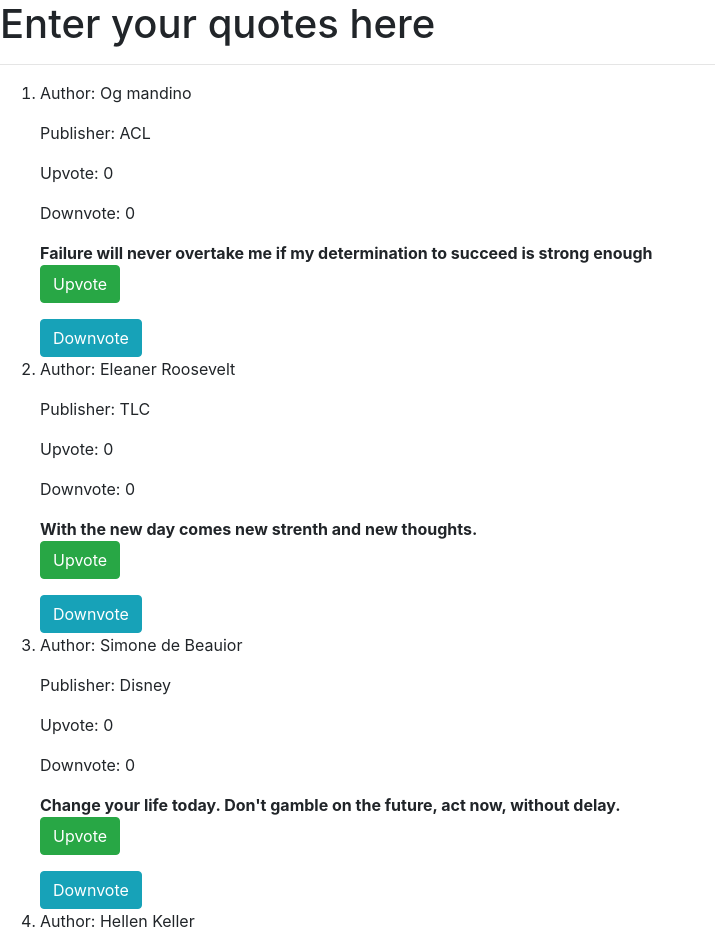
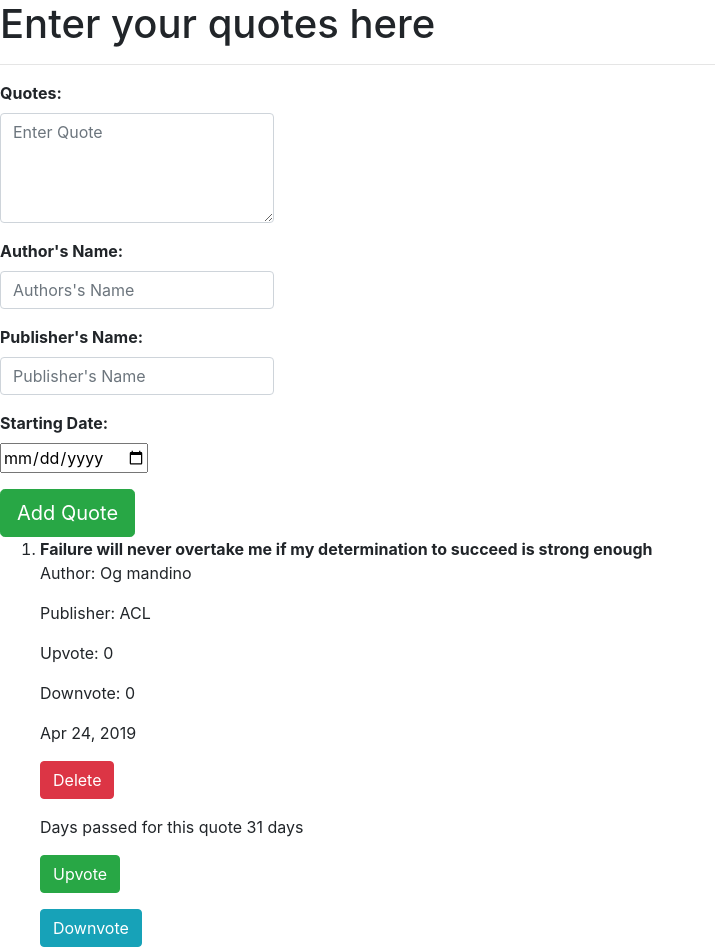
Before and after one commit to jackiegatwiri/Quotes-App, an Angular app: page / in a window 1280 px wide. Shown: the top 950 px of the page, without its empty margins (0-715 px from the left). Built offline with nearby package versions, Linux system fonts and the light colour scheme.

Commit message:
add form

```diff
--- /dev/null
+++ b/src/app/date-count.pipe.ts
@@ -0,0 +1,23 @@
+import { Pipe, PipeTransform } from '@angular/core';
+
+@Pipe({
+  name: 'dateCount'
+})
+export class DateCountPipe implements PipeTransform {
+
+  transform(value: any, args?: any): any {
+    let today:Date = new Date();
+    let todayWithNoTime:any = new Date(today.getFullYear(),today.getMonth(),today.getDate())
+    var dateDifference =Math.abs(value-todayWithNoTime )
+    const secondsInADay= 86400;
+    var dateDifferenceSeconds=dateDifference*0.001;
+    var dateCounter = dateDifferenceSeconds/secondsInADay;
+    if (dateCounter >= 1 && value > todayWithNoTime){
+      return dateCounter;
+  }
+  else{
+    return 0;
+
+  }
+}
+}
--- /dev/null
+++ b/src/app/quote-form/quote-form.component.html
@@ -0,0 +1,40 @@
+<div class="container-fluid">
+    <div class="row">
+        <form (ngSubmit)='submitQuote()' #quoteForm='ngForm'>
+            <div class="form-group">
+
+                <label for="description"><strong>Quotes: </strong></label>
+                <textarea class="form-control" id="description" rows="4" placeholder="Enter Quote" [(ngModel)]="newQuote.description" name="description" #description="ngModel" required></textarea>
+                <div [hidden]="description.valid || description.pristine" class="alert alert-danger">
+                    <p> Quote is Required</p>
+
+            </div>
+        </div>
+            <div class="form-group">
+
+                <label for="author"><strong>Author's Name: </strong></label>
+                <input type="text" class="form-control" id="author" placeholder="Authors's Name" [(ngModel)]="newQuote.author" name="author" #author="ngModel" required>
+                <div [hidden]="author.valid || author.pristine" class="alert alert-danger">
+                    <p> Author's Name is Required</p>
+            </div>
+        </div>
+            <div class="form-group">
+
+                <label for="publisher"><strong>Publisher's Name: </strong></label>
+                <input type="text" class="form-control" id="publisher" placeholder="Publisher's Name" [(ngModel)]="newQuote.publisher" name="publisher" #publisher="ngModel" required>
+                <div [hidden]="publisher.valid || publisher.pristine" class="alert alert-danger">
+                    <p> Publisher's Name is Required</p>
+            </div>
+        </div>
+            <div class="form-group">
+
+                <label for="start"><strong>Starting Date: </strong></label> <br>
+                <input type='date' id="start" [(ngModel)]="newQuote.startDate" name="startDate" #startDate="ngModel" required >
+                <div [hidden]="startDate.valid || startDate.pristine" class="alert alert-danger">
+                    <p>Start date is Required</p>
+                </div>
+            </div>
+            <button type="Submit" class="btn btn-success btn-lg">Add Quote</button>
+        </form>
+    </div>
+</div>
--- /dev/null
+++ b/src/app/quote-form/quote-form.component.ts
@@ -0,0 +1,22 @@
+import { Component, OnInit, Output, EventEmitter } from '@angular/core';
+import { Quotes } from '../quotes';
+
+@Component({
+  selector: 'app-quote-form',
+  templateUrl: './quote-form.component.html',
+  styleUrls: ['./quote-form.component.css']
+})
+export class QuoteFormComponent implements OnInit {
+  newQuote=new Quotes(0, "", "", "", new Date());
+  @Output() addQuote=new EventEmitter<Quotes>();
+
+  submitQuote(){
+    this.addQuote.emit(this.newQuote);
+  }
+
+  constructor() { }
+
+  ngOnInit() {
+  }
+
+}
--- a/src/app/quotes-desription/quotes-desription.component.html
+++ b/src/app/quotes-desription/quotes-desription.component.html
@@ -1 +1,3 @@
-<b>{{ quote.description}}</b>
+
+<p><button class='btn btn-danger' (click)='quoteDelete(true)'>Delete</button></p>
+<p>Days passed for this quote {{quote.startDate|dateCount}} days</p>
--- a/src/app/quotes-desription/quotes-desription.component.ts
+++ b/src/app/quotes-desription/quotes-desription.component.ts
@@ -1,4 +1,4 @@
-import { Component, OnInit, Input} from '@angular/core';
+import { Component, OnInit, Input, Output, EventEmitter} from '@angular/core';
 import { Quotes } from '../quotes';
 
 @Component({
@@ -8,6 +8,11 @@ import { Quotes } from '../quotes';
 })
 export class QuotesDesriptionComponent implements OnInit {
 @Input() quote:Quotes;
+@Output() isDelete = new EventEmitter<boolean>();
+
+quoteDelete(complete:boolean){
+  this.isDelete.emit(complete);
+}
   constructor() { }
 
   ngOnInit() {
--- a/src/app/quotes.ts
+++ b/src/app/quotes.ts
@@ -1,7 +1,7 @@
 export class Quotes {
-    // public upvote:number;
-    // public downvote:number;
-    constructor(public id:number, public description:string, public name:string, public publisher:string){
+    public upvote:number;
+    public downvote:number;
+    constructor(public id:number, public description:string, public author:string, public publisher:string, public startDate:Date){
         this.upvote=0
         this.downvote=0
     }
--- a/src/app/quotes/quotes.component.html
+++ b/src/app/quotes/quotes.component.html
@@ -1,10 +1,14 @@
 <h1>Enter your quotes here</h1>
 <hr>
+
+<app-quote-form (addQuote)="addNewQuote($event)"></app-quote-form>
+
+
 <ol>
   <div *ngFor= 'let quote of quotes;let i=index'>
-    <li> <p>{{"Author: " + quote.name}}</p>  <p>{{"Publisher: " + quote.publisher}}</p>
-    <p>Upvote: {{quote.upvote}}</p> <p>Downvote: {{quote.downvote}}</p></li>
-    <app-quotes-desription [quote]='quote'></app-quotes-desription>
+    <li> <b>{{ quote.description}}</b> <p>{{"Author: " + quote.author}}</p>  <p>{{"Publisher: " + quote.publisher}}</p>
+    <p>Upvote: {{quote.upvote}}</p> <p>Downvote: {{quote.downvote}}</p> <p>{{"Duration passed: " + quote.startDate|date}}</p></li>
+    <p><app-quotes-desription (isDelete) = 'deleteQuote($event, i)' [quote]='quote'></app-quotes-desription></p>
     <p><button class="btn btn-success" (click)='upvotes(i)'>Upvote</button> </p>
     <button class="btn btn-info" (click)='downvotes(i)'>Downvote</button>
   </div>
--- a/src/app/quotes/quotes.component.ts
+++ b/src/app/quotes/quotes.component.ts
@@ -8,13 +8,20 @@ import { Quotes } from '../quotes';
 })
 export class QuotesComponent implements OnInit {
   quotes =[
-    new Quotes(1, "Failure will never overtake me if my determination to succeed is strong enough","Og mandino", "ACL"),
-    new Quotes(2, "With the new day comes new strenth and new thoughts.","Eleaner Roosevelt", "TLC"),
-    new Quotes(3, "Change your life today. Don't gamble on the future, act now, without delay.", "Simone de Beauior", "Disney"),
-    new Quotes(4, "Optisim is the faith that leads to achievement. Nothing can be done without hope and confidence.", "Hellen Keller", "HellenTT"),
-    new Quotes(5, "Good, better, best. Never let it rest. 'Til your good is better and your better is best.", "St. Jerome", "Brainy")
+    new Quotes(1, "Failure will never overtake me if my determination to succeed is strong enough","Og mandino", "ACL", new Date(2019,3,24)),
+    new Quotes(2, "With the new day comes new strenth and new thoughts.","Eleaner Roosevelt", "TLC",new Date(2019,3,24)),
+    new Quotes(3, "Change your life today. Don't gamble on the future, act now, without delay.", "Simone de Beauior", "Disney", new Date(2019,3,24)),
+    new Quotes(4, "Optisim is the faith that leads to achievement. Nothing can be done without hope and confidence.", "Hellen Keller", "HellenTT", new Date(2019,3,24)),
+    new Quotes(5, "Good, better, best. Never let it rest. 'Til your good is better and your better is best.", "St. Jerome", "Brainy", new Date(2019,3,24))
 ]
+addNewQuote(quote){
+  let quoteLength = this.quotes.length;
+        quote.id=quoteLength+1;
+        quote.completeDate = new Date(quote.completeDate)
+        this.quotes.push(quote)
 
+
+}
 
   constructor() { }
 
@@ -29,5 +36,9 @@ export class QuotesComponent implements OnInit {
   downvotes(index){
     this.quotes[index].downvote++;
   }
-
+deleteQuote(isDelete, index){
+if(isDelete){
+  this.quotes.splice(index,1);
 }
+}
+}
```
Also changed, not shown: src/app/app.module.ts (+8 -1 lines), src/app/quote-form/quote-form.component.css (added), 2 other files (tests, documents, lock files or other folders).
